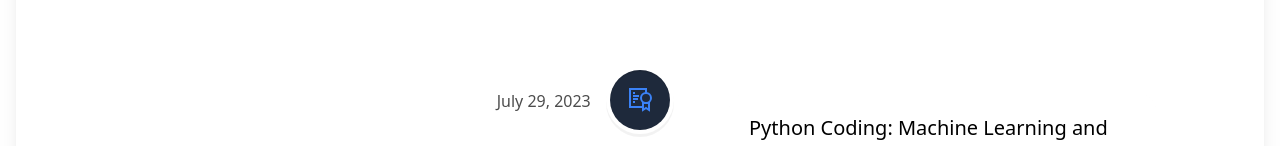
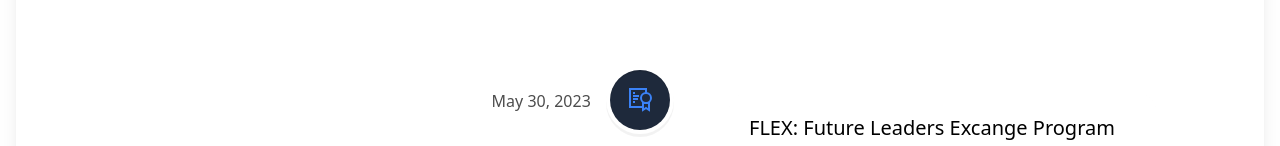
Before and after one commit to MUS1C17/certificates-timeline, a React (Vite) app: page / in a window 1280 px wide. Shown: the part 778-924 px from the top of the page. Built offline with nearby package versions, Linux system fonts and the light colour scheme.

Commit message:
Fixed dates

```diff
--- a/src/data/certificates.ts
+++ b/src/data/certificates.ts
@@ -17,7 +17,7 @@
     id: "ibm-data-analyst",
     title: "IBM Data Analyst",
     issuer: "Coursera",
-    date: "2025-09-13",
+    date: "2023-09-13",
     assetType: "pdf",
     assetUrl: "assets/certificates/ibm-data-analyst.pdf",
     thumbUrl: "assets/certificates/ibm-data-analyst.png",
@@ -28,7 +28,7 @@
     id: "idtech-ml",
     title: "Python Coding: Machine Learning and Data Science",
     issuer: "The Univeristy of Pennsylvania Arts & Sciences High School Programs in collaboration with iD Tech",
-    date: "2023-07-29",
+    date: "2022-07-29",
     assetType: "pdf",
     assetUrl: "assets/certificates/id-tech-machine-learning-and-data-science.pdf",
     thumbUrl: "assets/certificates/id-tech-machine-learning-and-data-science.png",
@@ -39,7 +39,7 @@
      id: "flex",
     title: "FLEX: Future Leaders Excange Program",
     issuer: "The U.S. Department of State",
-    date: "2023",
+    date: "2023-05-30",
     assetType: "pdf",
     assetUrl: "assets/certificates/flex.pdf",
     thumbUrl: "assets/certificates/flex.png",
```
